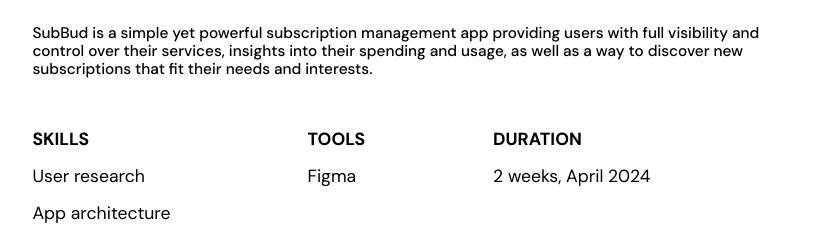
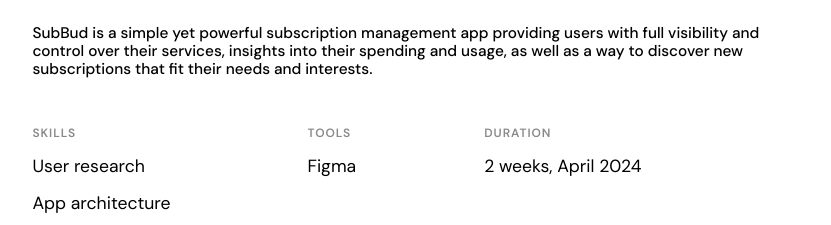
Before and after one commit to Katiiesun/portfolio, a React (Create React App) app: page /subbud in a window 1280 px wide. Shown: the part 1000-1225 px from the top of the page, without its empty margins (198-1029 px from the left). Built offline with nearby package versions, Linux system fonts and the light colour scheme.

Commit message:
projects overview labels update

```diff
--- a/src/static/subbud.css
+++ b/src/static/subbud.css
@@ -80,20 +80,26 @@
 }
 
 .project-duration h1 {
-  flex: 1;
-  font-size: 1.1rem;;
+  font-size: 0.75rem;
+  text-transform: uppercase;
+  letter-spacing: 0.08em;
+  color: #8a8a8a;
+  margin-bottom: 0.6vw;
   font-family: "DM Sans", sans-serif;
-  font-optical-sizing: auto;
+  font-weight: 600;
 }
 
 .subbud-skills{
   margin-bottom:5vw;
 }
 .subbud-skills h1 {
-  flex: 1;
-  font-size: 1.1rem;;
+  font-size: 0.75rem;
+  text-transform: uppercase;
+  letter-spacing: 0.08em;
+  color: #8a8a8a;
+  margin-bottom: 0.6vw;
   font-family: "DM Sans", sans-serif;
-  font-optical-sizing: auto;
+  font-weight: 600;
 }
 
 .subbud-skills h2 {
```
Also changed, not shown: src/static/NewbornScreening.css (+16 -19 lines).
